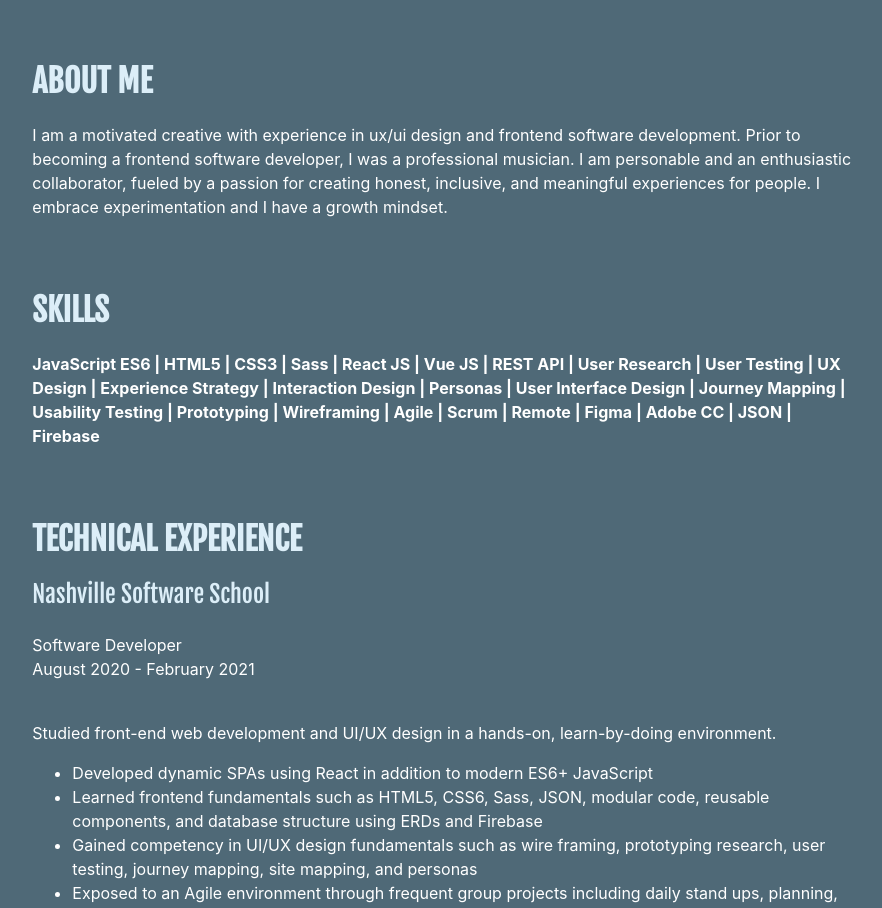
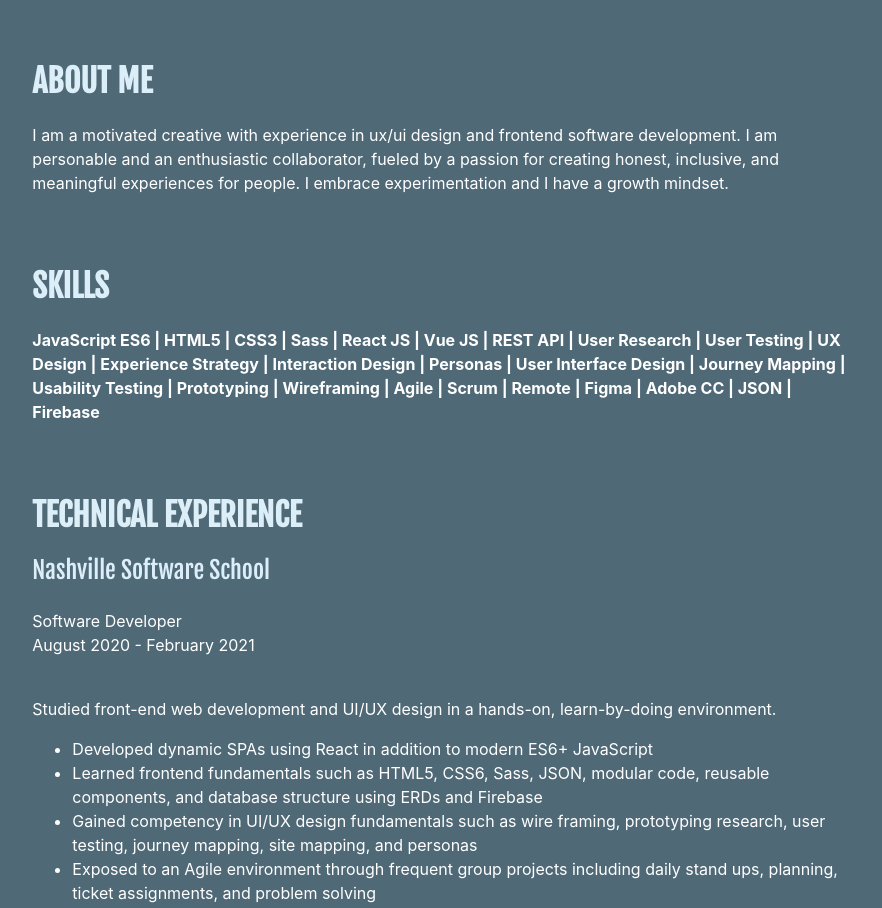
Before and after one commit to Devco2011/Devco2011.github.io, a React (Create React App) app: page /#/ in a window 1280 px wide. Shown: the part 3740-4648 px from the top of the page, without its empty margins (196-1078 px from the left). Built offline with nearby package versions, Linux system fonts and the light colour scheme.

Commit message:
Update Resume.js

```diff
--- a/src/main/Resume.js
+++ b/src/main/Resume.js
@@ -18,9 +18,7 @@ export const Resume = () => {
                         <div className="about-div">
                             <h5 className="section-title-light">ABOUT ME</h5>
                             <p>I am a motivated creative with experience in
-                            ux/ui design and frontend software development. Prior to
-                            becoming a frontend software developer, I was a professional
-                            musician. I am personable and an enthusiastic collaborator,
+                            ux/ui design and frontend software development. I am personable and an enthusiastic collaborator,
                             fueled by a passion for creating honest, inclusive, and
                             meaningful experiences for people. I embrace
                             experimentation and I have a growth mindset.</p>
```
